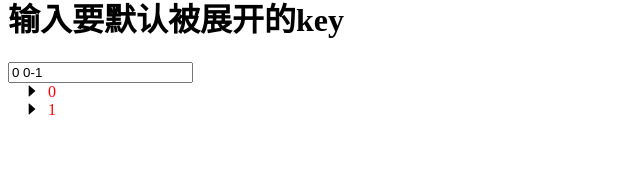
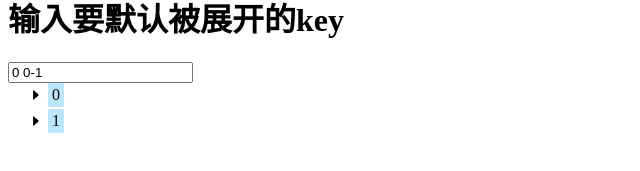
Before and after one commit to SedationH/react-tree, a React (Vite) app: page / in a window 1280 px wide. Shown: the part 173-344 px from the top of the page, without its empty margins (0-640 px from the left). Built offline with nearby package versions, Linux system fonts and the light colour scheme.

Commit message:
添加动画；颜色、旋转、渐变

```diff
--- a/example/toc/style.less
+++ b/example/toc/style.less
@@ -3,5 +3,5 @@
   right: 20px;
   top: 20px;
   min-width: 14em;
-  background-color: pink;
+  // background-color: pink;
 }
--- a/example/toc/ui.tsx
+++ b/example/toc/ui.tsx
@@ -41,10 +41,6 @@ function TOCDisplayComponent({
 
   const handleExpand = (keys, { node }) => {
     log("TOCDisplayComponent handleExpand", { node })
-    node.dom.scrollIntoView({
-      behavior: "smooth",
-      block: "start",
-    })
     setExpandedKeys(keys)
   }
 
--- a/src/HasChildrenIcon.tsx
+++ b/src/HasChildrenIcon.tsx
@@ -1,13 +1,14 @@
 import React from "react"
 
-function HasChildrenIcon({ style = {} }) {
+function HasChildrenIcon({ style = {}, className = "" }) {
   return (
     <svg
       style={{
-        width: "1em",
-        height: "1em",
+        width: "14px",
+        height: "14px",
         ...style,
       }}
+      className={className}
       xmlns="http://www.w3.org/2000/svg"
       viewBox="0 0 1024 1024"
     >
--- a/src/Tree.tsx
+++ b/src/Tree.tsx
@@ -153,26 +153,23 @@ function TreeNode({
       <div className="content">
         {hasChildren && (
           <div onClick={onNodeExpand} className="switcher">
-            {expanded ? (
-              <HasChildrenIcon />
-            ) : (
-              <HasChildrenIcon
-                style={{
-                  transform: "rotate(-90deg)",
-                }}
-              />
-            )}
+            <HasChildrenIcon
+              className={classnames("switcher-icon", {
+                expanded,
+              })}
+            />
           </div>
         )}
         <div
+          className={classnames("title-wrapper", {
+            selected: selected,
+          })}
           onClick={onNodeSelect}
-          className={classnames("title", {
-            active: selected,
-          })}
         >
-          {data.title}
+          <span className="title">{data.title}</span>
         </div>
       </div>
+      {/* TODO: 不必要的重复运算 */}
       {hasChildren &&
         expanded &&
         data.children.map((nodeData) => (
--- a/src/style.less
+++ b/src/style.less
@@ -3,21 +3,47 @@
     padding-left: 1em;
 
     .content {
+      line-height: 24px;
       display: flex;
+      align-items: stretch;
+      padding-bottom: 2px;
 
       .switcher {
         cursor: pointer;
         user-select: none;
+
+        display: flex;
+        align-items: center;
+        justify-content: center;
+        width: 24px;
+
+        .switcher-icon {
+          transition-property: transform;
+          transition-duration: 0.3s;
+          transform: rotate(-90deg);
+
+          &.expanded {
+            transform: rotate(0deg);
+          }
+        }
       }
 
-      & > div {
-        margin-right: 0.5em;
+      .title-wrapper {
+        padding: 0 4px;
+        border-radius: 2px;
+        cursor: pointer;
+
+        transition-property: background-color;
+        transition-duration: 0.3s;
+
+        &:hover {
+          background-color: #f5f5f5;
+        }
+
+        &.selected {
+          background-color: #bae7ff;
+        }
       }
     }
   }
-  .title {
-    &.active {
-      color: red;
-    }
-  }
 }
```
